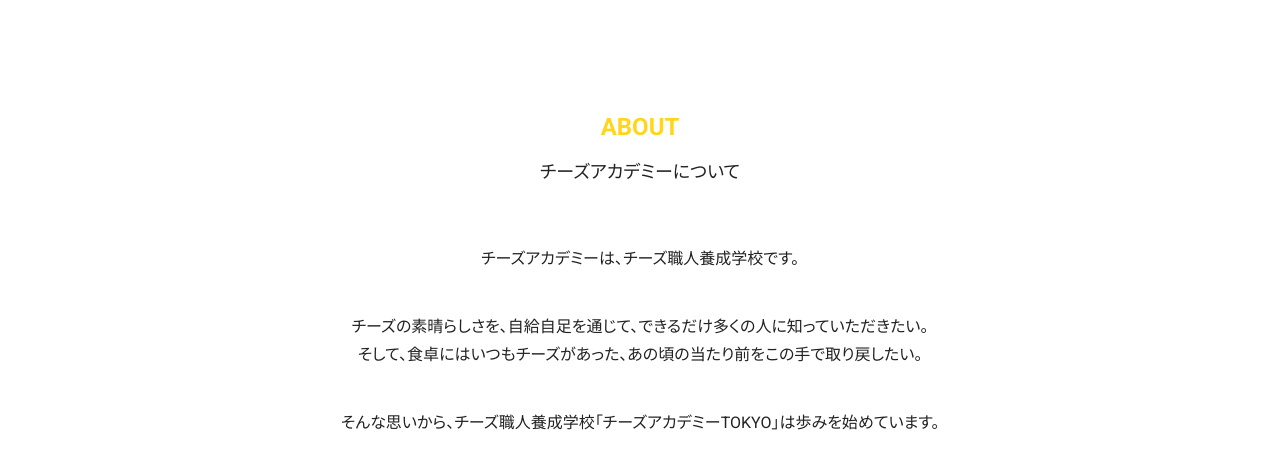
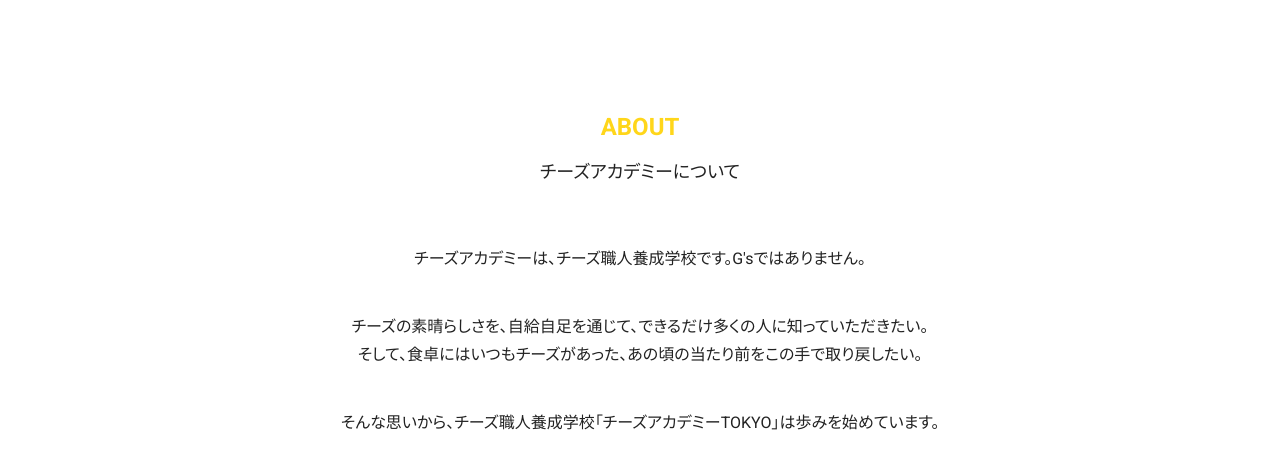
Before and after one commit to im-masaki/lab9-cheese, a plain HTML site: page index.html in a window 1280 px wide. Shown: the part 587-1061 px from the top of the page. Drawn offline with nearby package versions, Linux system fonts and the light colour scheme.

Commit message:
G'sではありません

```diff
--- a/index.html
+++ b/index.html
@@ -44,7 +44,7 @@
 	<div class="layout-a">
 		<h2 class="title title__yellow">About<span class="title__ja">チーズアカデミーについて</span></h2>
 		<div class="sentence">
-			<p class="paragraph">チーズアカデミーは、チーズ職人養成学校です。</p>
+			<p class="paragraph">チーズアカデミーは、チーズ職人養成学校です。G'sではありません。</p>
 			<p class="paragraph">チーズの素晴らしさを、自給自足を通じて、できるだけ多くの人に知っていただきたい。<br>
 		そして、食卓にはいつもチーズがあった、あの頃の当たり前をこの手で取り戻したい。</p>
 			<p class="paragraph">そんな思いから、チーズ職人養成学校「チーズアカデミーTOKYO」は歩みを始めています。</p>
```
